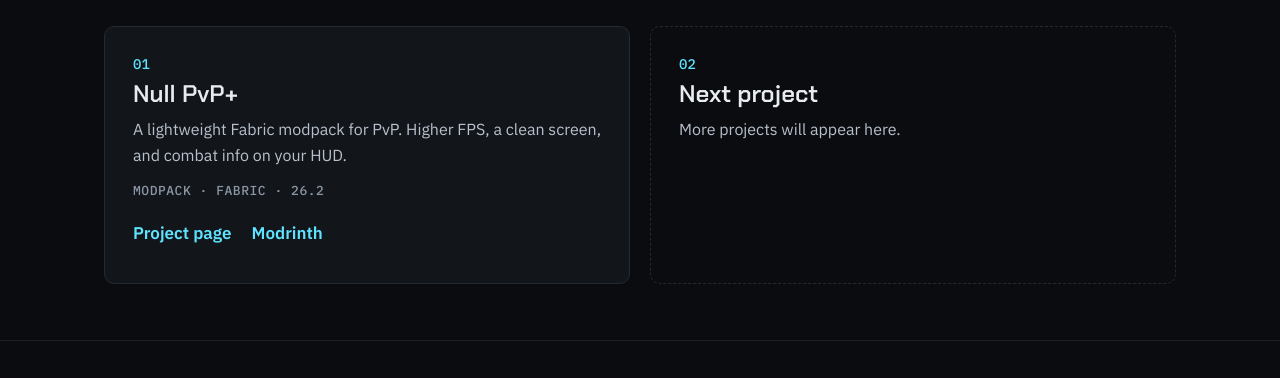
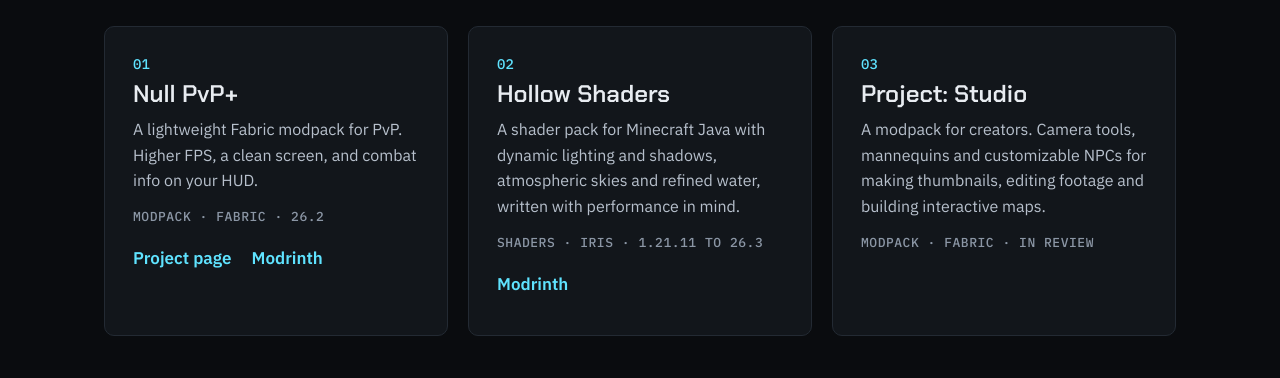
Before and after one commit to NicecoldMC/nicecoldmc.github.io, a plain HTML site: page index.html in a window 1280 px wide. Shown: the part 568-946 px from the top of the page. Drawn offline with Linux system fonts and the light colour scheme.

Commit message:
Add files via upload

```diff
--- a/index.html
+++ b/index.html
@@ -53,10 +53,20 @@
 <a href="https://modrinth.com/modpack/null-pvp">Modrinth</a>
 </div>
 </div>
-<div class="card empty">
+<div class="card">
 <div class="num">02</div>
-<h3>Next project</h3>
-<p>More projects will appear here.</p>
+<h3>Hollow Shaders</h3>
+<p>A shader pack for Minecraft Java with dynamic lighting and shadows, atmospheric skies and refined water, written with performance in mind.</p>
+<div class="tags">SHADERS · IRIS · 1.21.11 TO 26.3</div>
+<div class="row">
+<a href="https://modrinth.com/shader/cloud-shaders">Modrinth</a>
+</div>
+</div>
+<div class="card">
+<div class="num">03</div>
+<h3>Project: Studio</h3>
+<p>A modpack for creators. Camera tools, mannequins and customizable NPCs for making thumbnails, editing footage and building interactive maps.</p>
+<div class="tags">MODPACK · FABRIC · IN REVIEW</div>
 </div>
 </div>
 </section>
@@ -73,7 +83,7 @@
 </div>
 <nav aria-label="Footer">
 <a href="https://github.com/NicecoldMC">GitHub</a>
-<a href="https://modrinth.com/modpack/null-pvp">Modrinth</a>
+<a href="https://modrinth.com/organization/hollow">Modrinth</a>
 </nav>
 </div>
 </footer>
```
